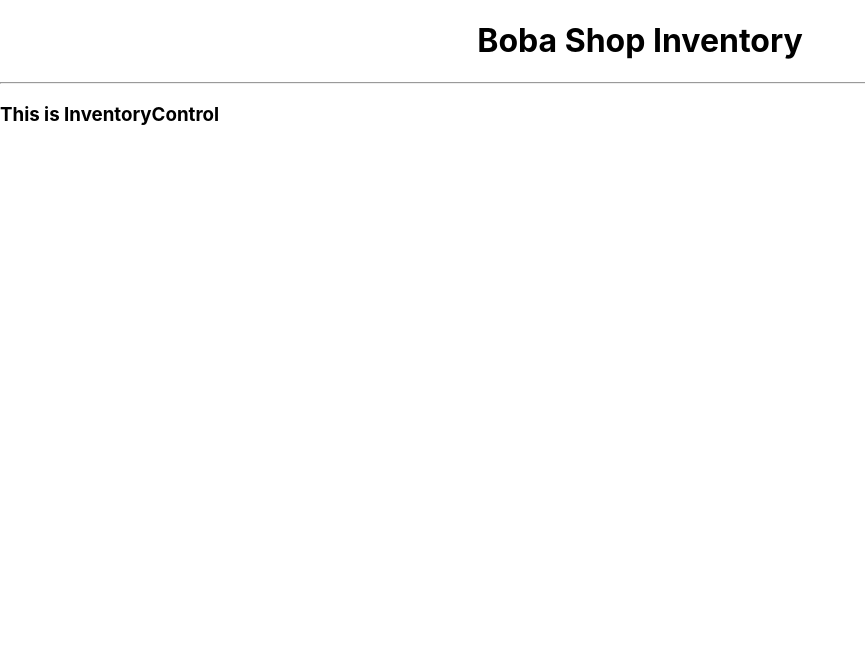
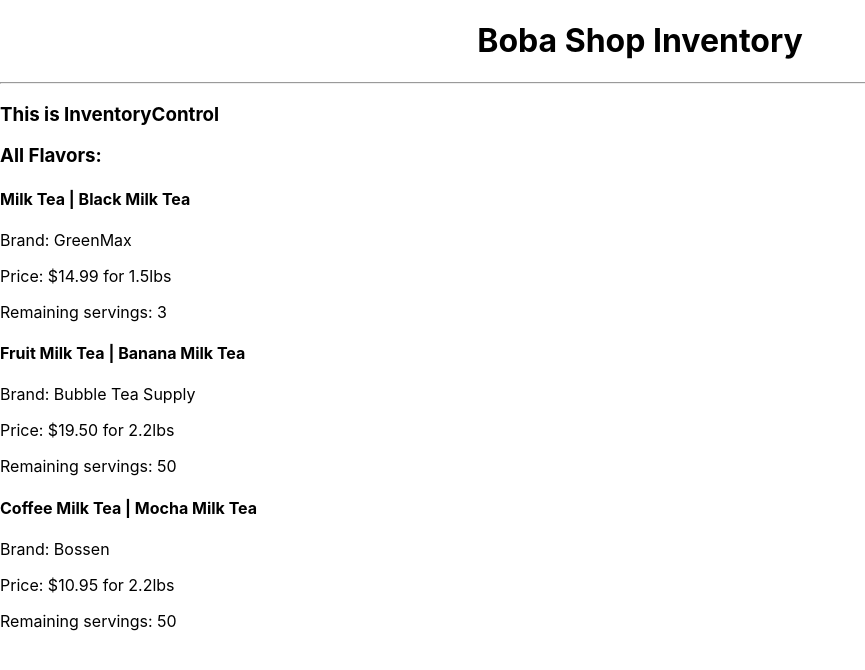
Before and after one commit to ayohana/boba-shop-redux, a React (Create React App) app: page / in a window 1280 px wide. Shown: the top 670 px of the page, without its empty margins (0-865 px from the left). Built offline with nearby package versions, Linux system fonts and the light colour scheme.

Commit message:
Add READ list functionality

```diff
--- a/src/components/Flavor.js
+++ b/src/components/Flavor.js
@@ -0,0 +1,24 @@
+import React from 'react';
+import PropTypes from "prop-types";
+
+function Flavor(props) {
+  return (
+    <React.Fragment>
+      <h4>{props.type} | {props.name}</h4>
+      <p>Brand: {props.brand}</p>
+      <p>Price: ${props.price} for {props.weightPurchased}lbs</p>
+      <p>Remaining servings: {props.servings}</p>
+    </React.Fragment>
+  );
+}
+
+Flavor.propTypes = {
+  name: PropTypes.string,
+  type: PropTypes.string,
+  brand: PropTypes.string,
+  price: PropTypes.string,
+  weightPurchased: PropTypes.number,
+  servings: PropTypes.number
+};
+
+export default Flavor;
--- a/src/components/FlavorList.js
+++ b/src/components/FlavorList.js
@@ -0,0 +1,23 @@
+import React from 'react';
+import Flavor from './Flavor';
+
+function FlavorList(props) {
+
+  return (
+    <React.Fragment>
+      <h3>All Flavors:</h3>
+      {props.masterFlavorList.map((flavor, index) =>
+        <Flavor
+          name={flavor.name}
+          type={flavor.type}
+          brand={flavor.brand}
+          price={flavor.price}
+          weightPurchased={flavor.weightPurchased}
+          servings={flavor.servings}
+        />
+      )}
+    </React.Fragment>
+  );
+}
+
+export default FlavorList;
--- a/src/components/InventoryControl.js
+++ b/src/components/InventoryControl.js
@@ -1,16 +1,47 @@
 import React from 'react';
+import FlavorList from './FlavorList';
+
+const masterFlavorList = [
+  {
+    name: "Black Milk Tea",
+    type: "Milk Tea",
+    brand: "GreenMax",
+    price: "14.99",
+    weightPurchased: 1.5,
+    servings: 3
+  },
+  {
+    name: "Banana Milk Tea",
+    type: "Fruit Milk Tea",
+    brand: "Bubble Tea Supply",
+    price: "19.50",
+    weightPurchased: 2.2,
+    servings: 50
+  },
+  {
+    name: "Mocha Milk Tea",
+    type: "Coffee Milk Tea",
+    brand: "Bossen",
+    price: "10.95",
+    weightPurchased: 2.2,
+    servings: 50
+  },
+];
 
 class InventoryControl extends React.Component {
 
   constructor(props) {
     super(props);
-    this.state = {};
+    this.state = {
+      masterFlavorList: masterFlavorList
+    };
   }
 
   render(){
     return (
       <React.Fragment>
         <h3>This is InventoryControl</h3>
+        <FlavorList masterFlavorList={this.state.masterFlavorList}/>
       </React.Fragment>
     );
   }
```
Also changed, not shown: 1 other file (tests, documents, lock files or other folders).
